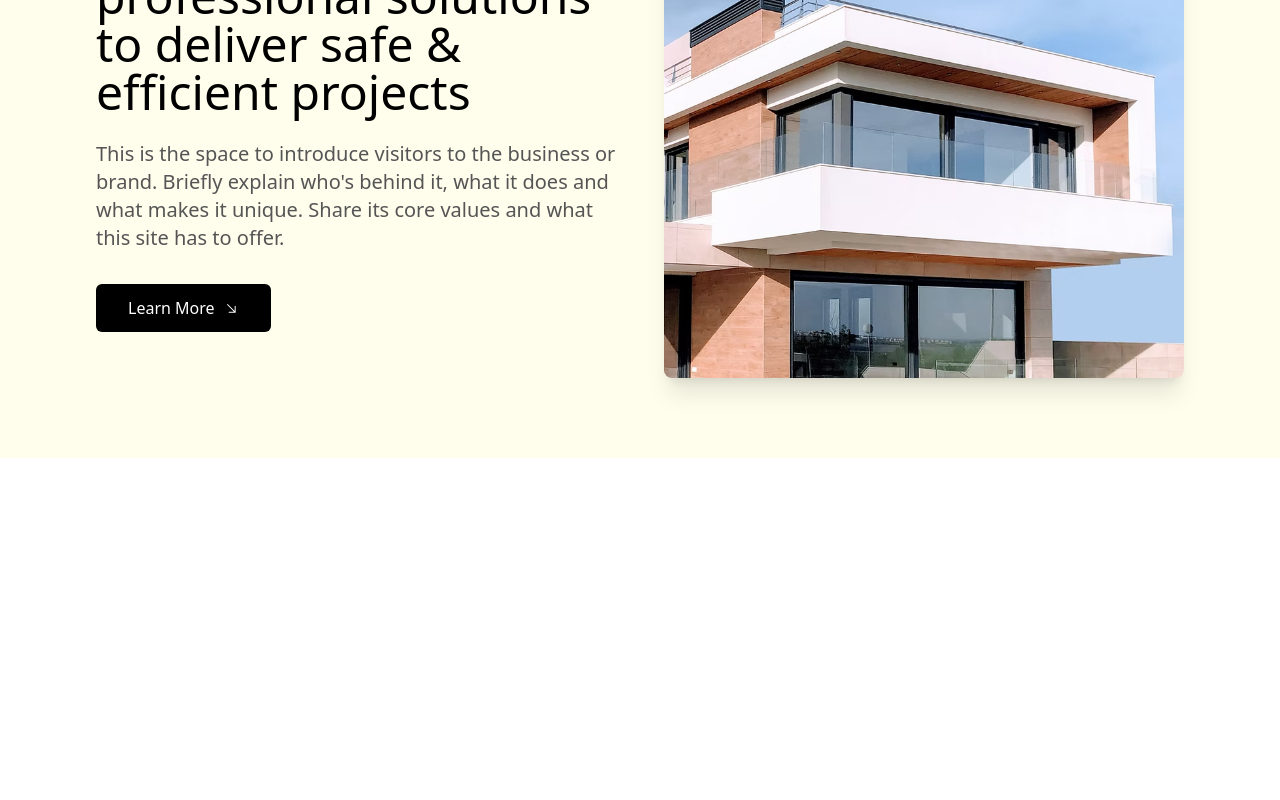
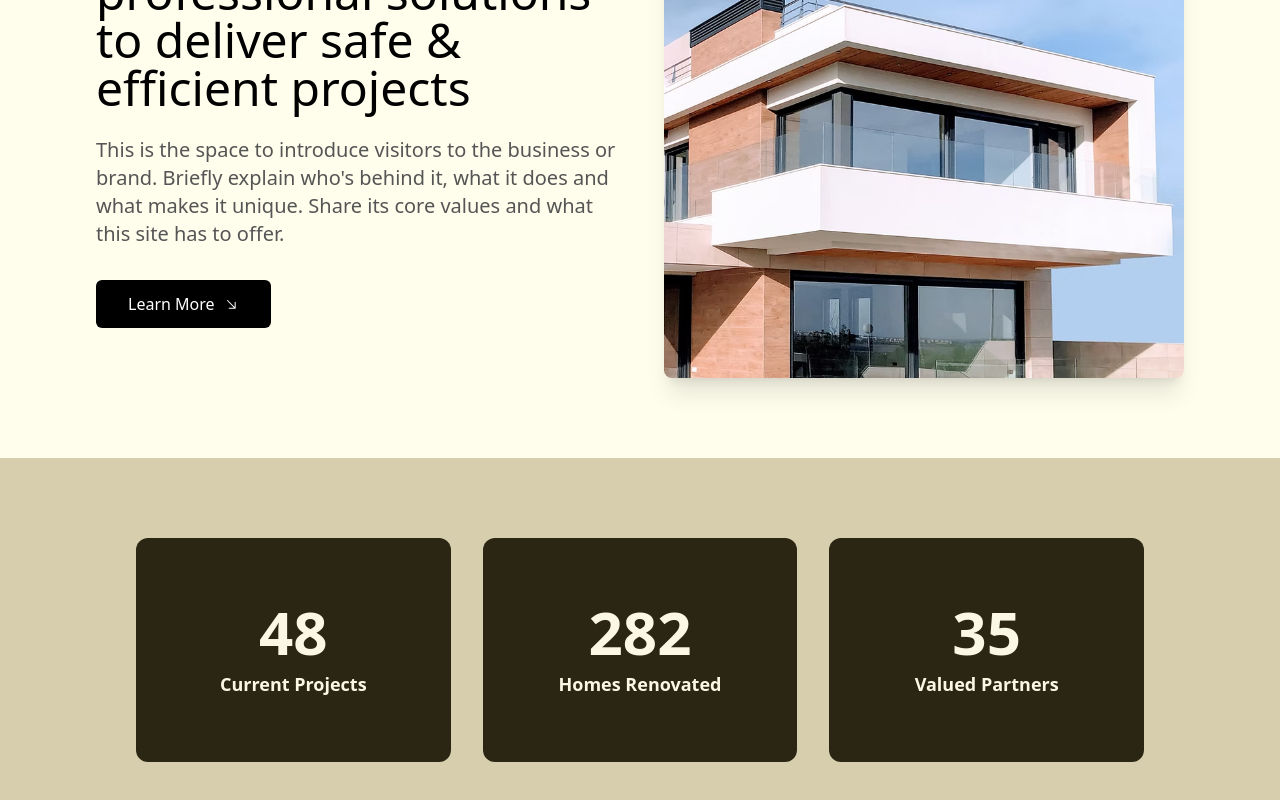
Before and after one commit to nikhilShakya7/Nextjs-extensionManager, a Next.js app: page / in a window 1280 px wide. Shown: the part 1095-1895 px from the top of the page. Before the commit the page ends 1553 px from the top, so only its background shows below. Built offline with nearby package versions, Linux system fonts and the light colour scheme.

Commit message:
`Added UsInNumber component to Page component and removed font style from About component header`

```diff
--- a/app/Components/About.tsx
+++ b/app/Components/About.tsx
@@ -38,7 +38,7 @@ const About = () => {
           animate={controls}
           transition={{ duration: 0.8, delay: 0.2 }}
         >
-          <h1 className="text-sm font-bold mb-2 text-[#555] uppercase">
+          <h1 className="text-sm font-bold  text-[#555] uppercase">
             ABOUT OUR COMPANY
           </h1>
           <h1 className="text-3xl md:text-4xl lg:text-5xl font-light mb-6">
--- /dev/null
+++ b/app/Components/UsInNumber.tsx
@@ -0,0 +1,66 @@
+import React from "react";
+import { motion } from "framer-motion";
+
+const UsInNumber = () => {
+  const stats = [
+    { value: 48, label: "Current Projects" },
+    { value: 282, label: "Homes Renovated" },
+    { value: 35, label: "Valued Partners" },
+  ];
+
+  // Animation variants
+  const container = {
+    hidden: { opacity: 0 },
+    show: {
+      opacity: 1,
+      transition: {
+        staggerChildren: 0.2, // Delay between each child animation
+      },
+    },
+  };
+
+  const item = {
+    hidden: { opacity: 0, y: 50 },
+    show: { opacity: 1, y: 0, transition: { duration: 0.8 } },
+  };
+
+  return (
+    <div className="bg-[#D6CEAD] relative pt-20 pb-20 px-6 md:px-12 lg:px-24 text-black">
+      <motion.div
+        className="px-10 max-w-7xl mx-auto grid grid-cols-1 md:grid-cols-3 gap-8"
+        variants={container}
+        initial="hidden"
+        whileInView="show"
+        viewport={{ once: true, margin: "-100px" }}
+      >
+        {stats.map((stat, index) => (
+          <motion.div
+            key={index}
+            className="bg-[#2B2613] text-[#FAF8E4] rounded-xl flex flex-col justify-center items-center py-16 px-6"
+            variants={item}
+            whileHover={{
+              y: -10,
+              transition: { duration: 0.3 },
+            }}
+          >
+            <motion.div
+              className="text-6xl font-extrabold mb-2"
+              initial={{ scale: 0.9 }}
+              whileInView={{ scale: 1 }}
+              transition={{
+                delay: 0.3,
+                type: "spring",
+                stiffness: 100,
+              }}
+            >
+              {stat.value}
+            </motion.div>
+            <div className="text-lg font-semibold">{stat.label}</div>
+          </motion.div>
+        ))}
+      </motion.div>
+    </div>
+  );
+};
+
+export default UsInNumber;
--- a/app/page.tsx
+++ b/app/page.tsx
@@ -2,12 +2,14 @@
 import React from "react";
 import Main from "./Components/Main";
 import About from "./Components/About";
+import UsInNumber from "./Components/UsInNumber";
 
 const Page = () => {
   return (
     <>
       <Main />
       <About />
+      <UsInNumber />
     </>
   );
 };
```
